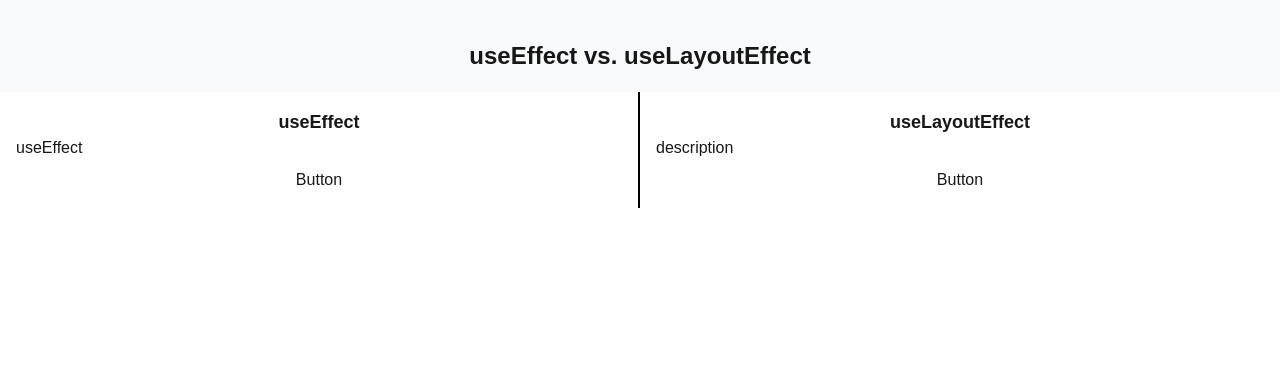
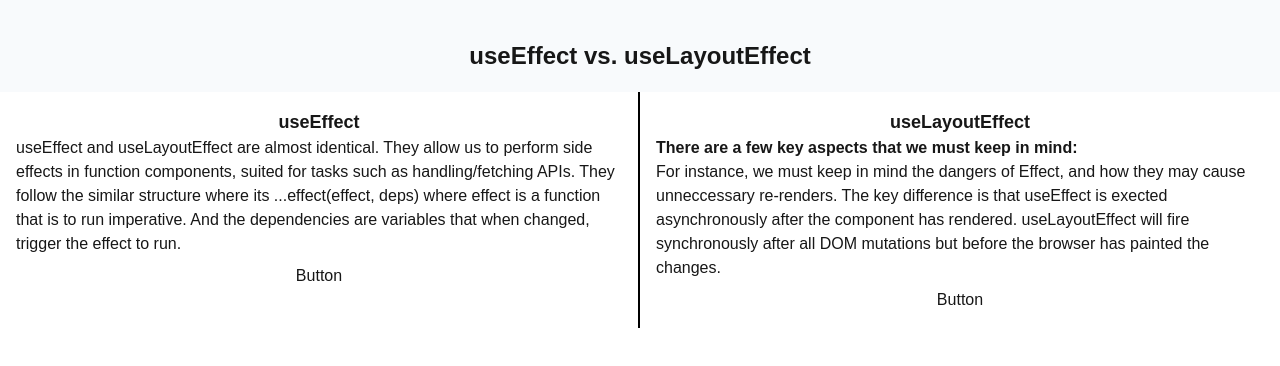
Before and after one commit to rikiitokazu/react-topics, a Next.js app: page /react/2 in a window 1280 px wide. Shown: the top 366 px of the page. Built offline with nearby package versions, Linux system fonts and the light colour scheme.

Commit message:
chore: description for effect and layouteffect

```diff
--- a/app/react/2/page.tsx
+++ b/app/react/2/page.tsx
@@ -1,7 +1,7 @@
 'use client'
 // useEffect vs useLayout
 
-import { useState } from "react"
+import { useState, useEffect, useLayoutEffect } from "react"
 
 export default function EffectLayout(): JSX.Element {
     const [dummy, setDummy] = useState(false)
@@ -20,7 +20,10 @@ export default function EffectLayout(): JSX.Element {
                     </header>
                     <div className = "flex flex-col gap-2">
                         <section>
-                            useEffect
+                            useEffect and useLayoutEffect are almost identical. They allow us to perform side effects
+                            in function components, suited for tasks such as handling/fetching APIs. They follow the similar structure
+                            where its ...effect(effect, deps) where effect is a function that is to run imperative. And the dependencies
+                            are variables that when changed, trigger the effect to run.
                         </section>
                         <button className = "btn btn-neutral border-black btn-xsm" onClick = {() => setDummy(!dummy)}>
                             Button
@@ -35,7 +38,11 @@ export default function EffectLayout(): JSX.Element {
                     </header>
                     <div className = "flex flex-col gap-2">
                         <section>
-                        description
+                        <strong>There are a few key aspects that we must keep in mind: </strong>
+                        <br />
+                        For instance, we must keep in mind the dangers of Effect, and how they may cause unneccessary re-renders.
+                        The key difference is that useEffect is exected asynchronously after the component has rendered. useLayoutEffect
+                        will fire synchronously after all DOM mutations but before the browser has painted the changes.
                         </section>
                         <button className = "btn btn-neutral border-black btn-xsm" onClick = {() => setDummy(!dummy)}>
                             Button
```
